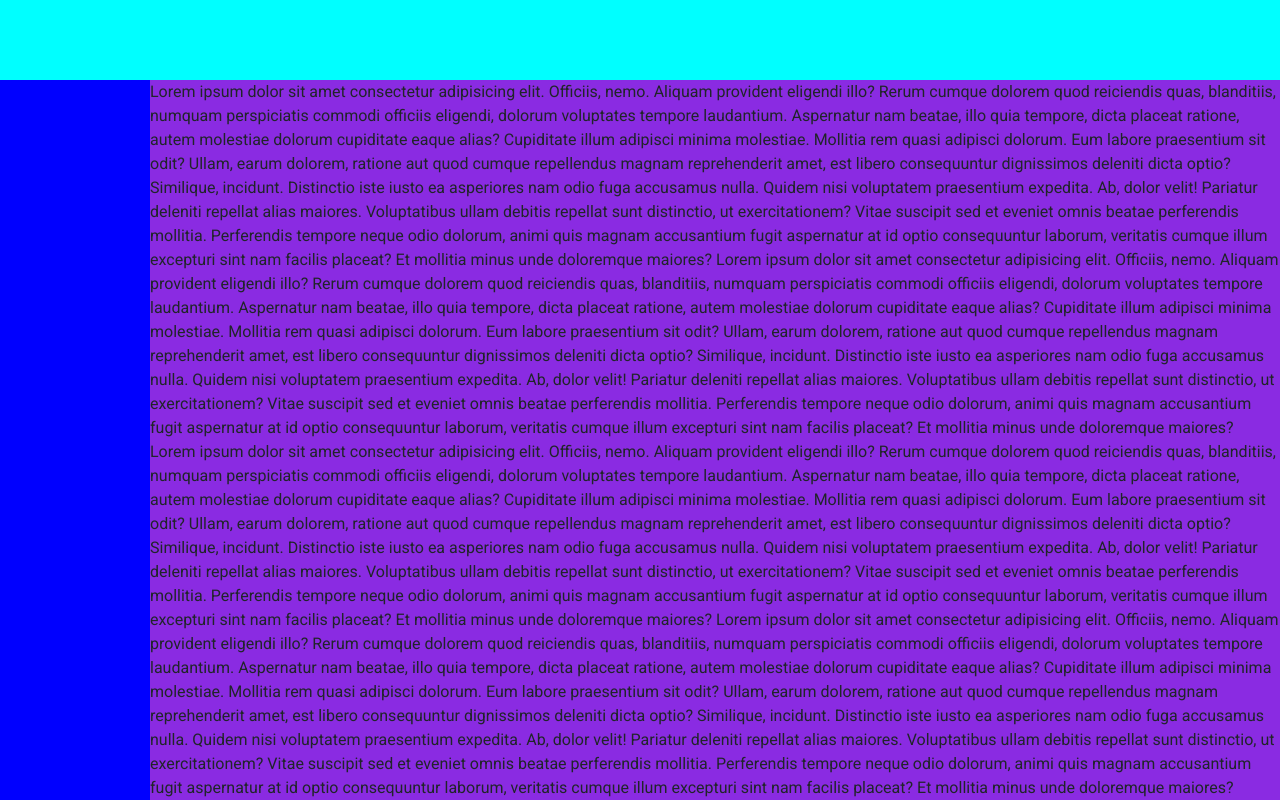
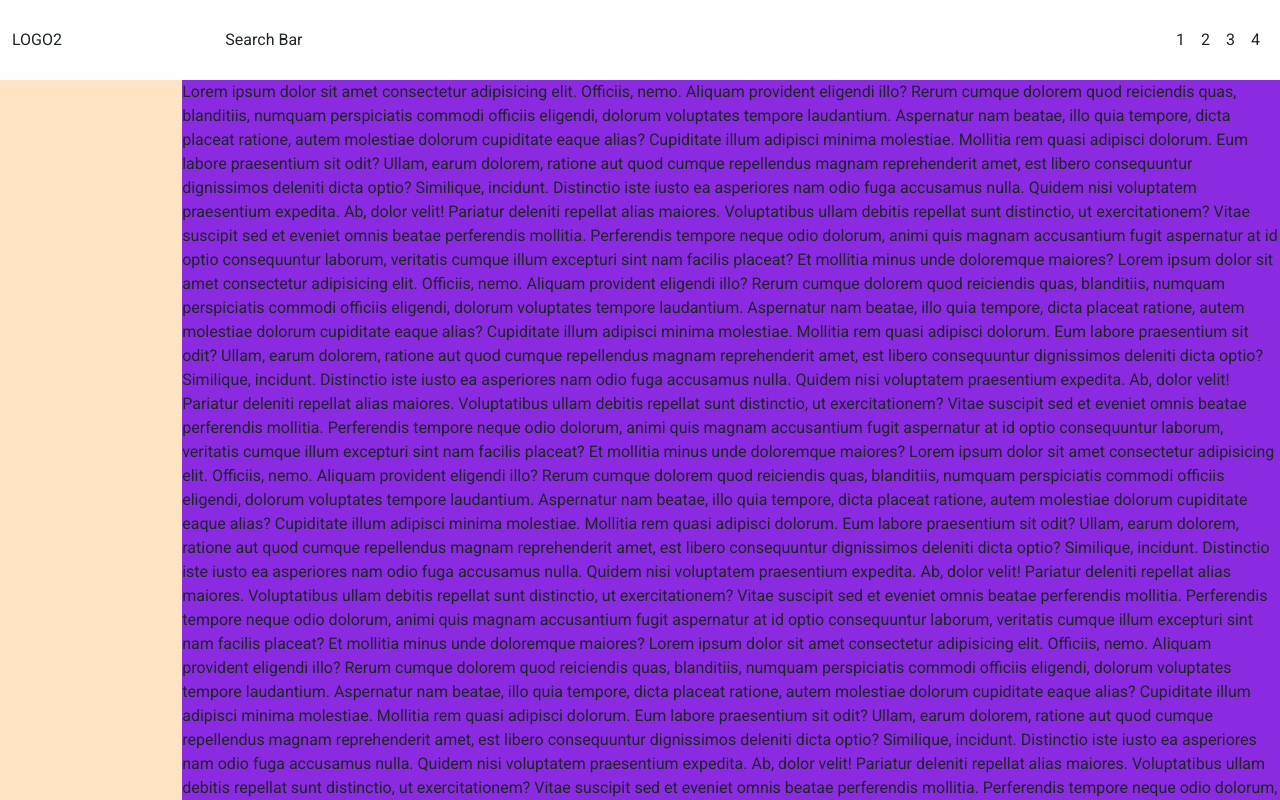
Before and after one commit to Alessandro-Zuddas/html-css-bootstrap-dashboard, a plain HTML site: page index.html in a window 1280 px wide. Drawn offline with nearby package versions, Linux system fonts and the light colour scheme.

Commit message:
Corretto misure e approccio macrostruttura

```diff
--- a/css/style.css
+++ b/css/style.css
@@ -12,7 +12,11 @@ body{
 
 header{
   height: 5rem;
-    background-color: aqua;
+  z-index: 100;
+}
+
+.ms-row-height{
+  height: 5rem;
 }
 
 /*----------
@@ -20,9 +24,16 @@ header{
 -----------*/
 
 aside{
-    width: 9.375rem;
+  width: 4.6875rem;
   height: calc(100vh - 5rem);
-    background-color: blue;
+  background-color: bisque;
+}
+
+/* Responsive md  */
+@media screen and (min-width: 992px){
+  aside{
+    width: 12.5rem;
+  }
 }
 
 /*----------
@@ -30,7 +41,7 @@ aside{
 -----------*/
 
 main{
-    width: calc(100vw - 9.375rem);
+  width: calc(100vw - 4.6875rem);
   height: calc(100vh - 5rem);
   overflow-y: auto;
   flex-grow: 1;
--- a/index.html
+++ b/index.html
@@ -21,16 +21,26 @@
     <!-- Page Head -->
     <header>
         <div class="container-fluid">
-            <div class="row">
-                <div class="col-3 bg-black debug">
-
+            <div class="row ms-row-height align-items-center">
+                <!-- Logo -->
+                <div class="col-2">
+                    <div class="d-lg-none">LOGO1</div>
+                    <div class="d-none d-lg-block">LOGO2</div>
                 </div>
-                <div class="col-6 bg-black debug">
-
+                <!-- /Logo -->
+                <!-- Search Bar -->
+                <div class="col-8">
+                    Search Bar
                 </div>
-                <div class="col-3 bg-black debug">
-
+                <!-- /Search Bar -->
+                <!-- Header Right -->
+                <div class="col-2 d-flex justify-content-end">
+                    <div class="px-2 d-none d-lg-block" >1</div>
+                    <div class="px-2 d-none d-lg-block" >2</div>
+                    <div class="px-2 d-none d-lg-block" >3</div>
+                    <div class="px-2" >4</div>
                 </div>
+                <!-- /Header Right -->
             </div>
         </div>
     </header>
@@ -38,7 +48,9 @@
 
     <div class="container-fluid px-0 d-flex">
         <!-- Page aside -->
-        <aside></aside>
+        <aside class="ms-aside">
+
+        </aside>
         <!-- /Page aside -->
 
         <!-- Page main -->
```
Lines whose indentation alone changed are shown as unchanged.
